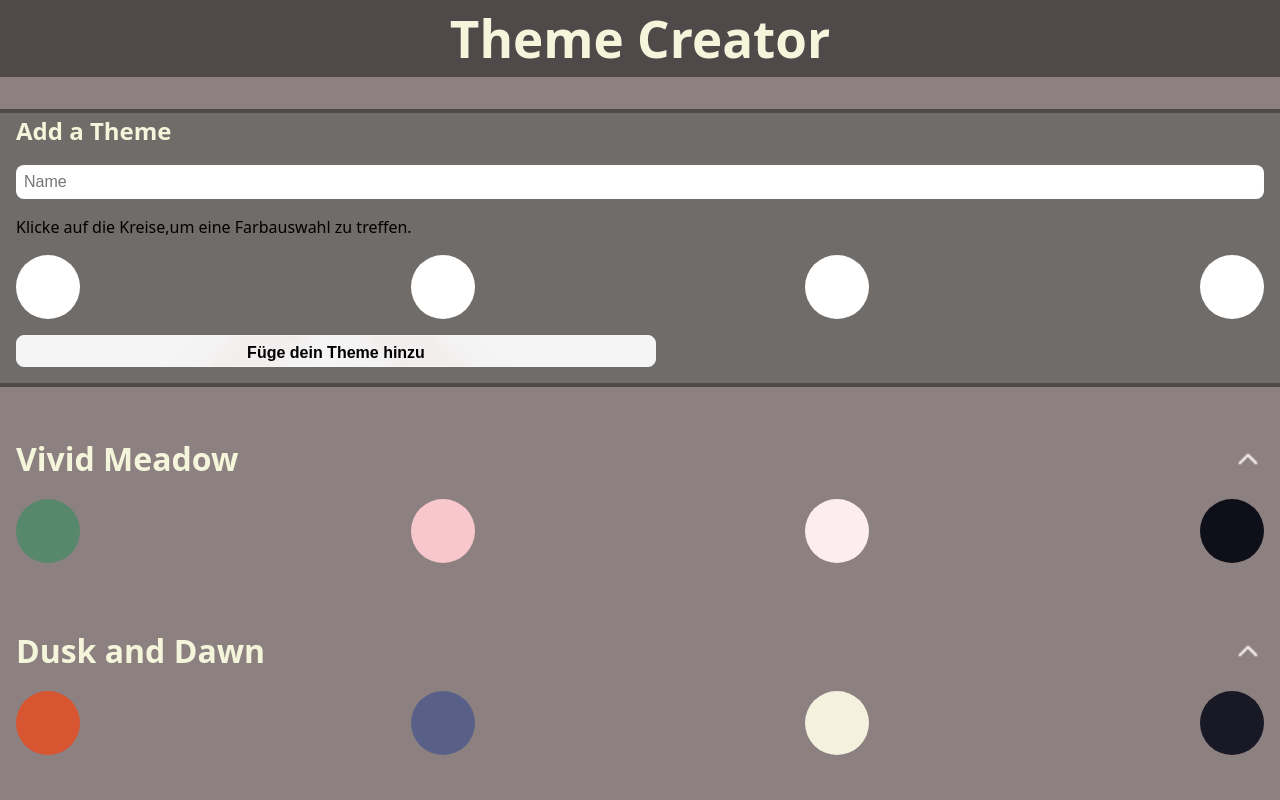
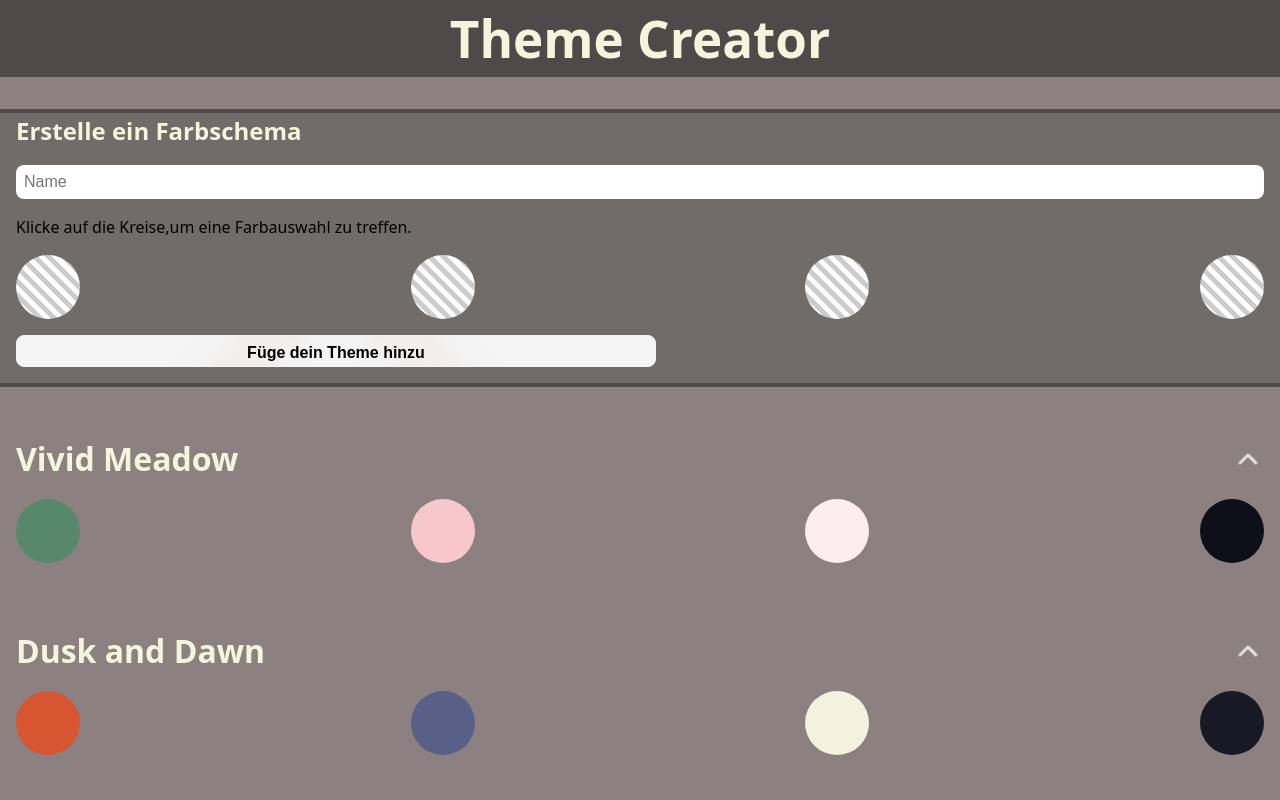
Before and after one commit to bbeck-hh/Theme-Creator, a React (Vite) app: page / in a window 1280 px wide. Shown: the top 800 px of the page. Built offline with nearby package versions, Linux system fonts and the light colour scheme.

Commit message:
Add striped background to color plates and update ThemeForm labels

```diff
--- a/src/components/Theme/Theme.css
+++ b/src/components/Theme/Theme.css
@@ -14,4 +14,15 @@
     width: 4rem;
     height: 4rem;
     border-radius: 50%;
+
 }
+.color-plate-stripes {
+  content: '';
+  background-image: repeating-linear-gradient(
+      45deg,          /* Winkel der Schraffur */
+      transparent 0,
+      transparent 5px,
+      rgba(0, 0, 0, 0.2) 5px,
+      rgba(0, 0, 0, 0.2) 10px
+    );
+}
--- a/src/components/ThemeForm/ThemeForm.jsx
+++ b/src/components/ThemeForm/ThemeForm.jsx
@@ -26,6 +26,8 @@ export default function ThemeForm({ onAddTheme }) {
         { role: 'Surface-on', value: defaultColor, name: 'Quaternary Color' },
     ];
 
+    // "kreise" die eine Schraffur erhalten
+    const colorPlates = document.querySelectorAll('.addTheme__colors .theme__color-plate');
     // Farben Array
     const [colors, setColors] = useState(defaultValueArray);
 
@@ -44,9 +46,11 @@ export default function ThemeForm({ onAddTheme }) {
     }
 
     // Color Field Click -> Setzt den aktiven Color Field
-    function handleColorFieldClick(index) {
+    function handleColorFieldClick(event, index) {
         setActiveColorField(index);
         setColor(colors[index].value);
+        // Entfernt die Schraffur von dem geklickten Element
+        event.currentTarget.classList.remove('color-plate-stripes');
     }
 
     // Change Color ->
@@ -71,6 +75,8 @@ export default function ThemeForm({ onAddTheme }) {
         setThemeName("");
         setColors(defaultValueArray);
         setActiveColorField(null);
+        // Füge die Klasse 'color-plate-stripes' für die Schraffur zu allen 4 "Kreisen" hinzu
+        colorPlates.forEach(plate => plate.classList.add('color-plate-stripes'));
     }
 
     return (
@@ -78,7 +84,7 @@ export default function ThemeForm({ onAddTheme }) {
             <div className="card-container">
                 <form className="addTheme__form" onSubmit={handleSubmit}>
                     <div className="addTheme__container" id={randomId}>
-                        <h2>Add a Theme</h2>
+                        <h2>Erstelle ein Farbschema</h2>
                         <label htmlFor="theme-name"></label>
                         <input
                             type="text"
@@ -100,9 +106,11 @@ export default function ThemeForm({ onAddTheme }) {
                                     // Change Color -> Setzt die aktive Farbe aus dem Color Picker und überschreibt den default
                                     key={index}
                                     id={`color-field-${index}`}
-                                    className="theme__color-plate addTheme__pickColor"
+                                    className="theme__color-plate color-plate-stripes"
                                     style={{ backgroundColor: colors[index].value }}
-                                    onClick={() => handleColorFieldClick(index)}
+                                    // onClick -> Setzt den aktiven Color Field und
+                                    // zum entfernen der Klasse 'color-plate-stripes' von dem geklickten Element
+                                    onClick={(event) => handleColorFieldClick(event, index)}
                                 ></div>
                             ))}
                         </div>
```
